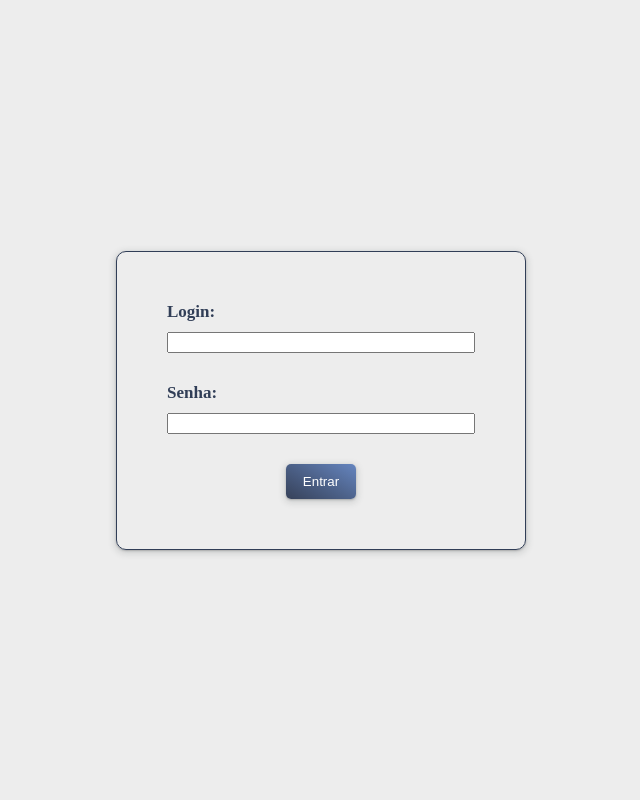
After one commit to Alexandre12121/SD, a Django app: template meusite/home/templates/login.html in a window 1280 px wide. The commit adds this page. Shown: the whole page, without its empty margins (319-959 px from the left). Run offline with Django 4.2, Linux system fonts and the light colour scheme; the template is opened without the code that fills it, so the values that code supplies are empty.

Commit message:
feat: adicionando página de login

```diff
--- /dev/null
+++ b/meusite/home/static/styles/login.css
@@ -0,0 +1,52 @@
+.login {
+  max-width: 100%;
+  height: 100vh;
+  display: grid;
+  place-items: center;
+  background-color: #ededed;
+}
+
+.login__form {
+  display: flex;
+  flex-direction: column;
+  padding: 50px;
+  border: #313e57 1px solid;
+  box-shadow: 0 1px 2px 0 rgba(60, 64, 67, 0.3),
+    0 2px 6px 2px rgba(60, 64, 67, 0.15);
+  border-radius: 10px;
+}
+
+.login__label {
+  font-size: 17px;
+  line-height: 20px;
+  font-weight: bold;
+  color: #313e57;
+}
+
+.login__input {
+  margin-top: 10px;
+  width: 300px;
+}
+
+.login__input ~ .login__label {
+  margin-top: 30px;
+}
+
+.login__button {
+  margin-top: 30px;
+  width: 70px;
+  padding: 10px;
+  color: #fff;
+  background: linear-gradient(210deg, #6585bf 0, #4d628a 50%, #364159 100%);
+  border: none;
+  border-radius: 5px;
+  box-shadow: 0 1px 2px 0 rgba(60, 64, 67, 0.3),
+    0 2px 6px 2px rgba(60, 64, 67, 0.15);
+  transition: 400ms;
+  align-self: center;
+}
+
+.login__button:hover {
+  transform: scale(1.05);
+  cursor: pointer;
+}
--- /dev/null
+++ b/meusite/home/templates/login.html
@@ -0,0 +1,23 @@
+<!DOCTYPE html>
+<html lang="en">
+  <head>
+    <meta charset="UTF-8" />
+    <meta http-equiv="X-UA-Compatible" content="IE=edge" />
+    <meta name="viewport" content="width=device-width, initial-scale=1.0" />
+    <title>Login</title>
+
+    <link rel="stylesheet" href="../templates/reset.css" />
+    <link rel="stylesheet" href="../static/styles/login.css" />
+  </head>
+  <body>
+    <section class="login">
+      <form action="" class="login__form">
+        <label for="login" class="login__label">Login:</label>
+        <input type="text" name="login" id="login" class="login__input" />
+        <label for="senha" class="login__label">Senha:</label>
+        <input type="password" name="senha" id="senha" class="login__input" />
+        <button class="login__button">Entrar</button>
+      </form>
+    </section>
+  </body>
+</html>
```
Also changed, not shown: meusite/home/templates/adicionar.html (+5 -4 lines), meusite/home/templates/index.html (+4 -3 lines), meusite/home/static/js/adicionar.js (renamed from meusite/home/static/adicionar.js), meusite/home/static/js/index.js (renamed from meusite/home/static/index.js), meusite/home/static/styles/adicionar.css (renamed from meusite/home/templates/adicionar.css), meusite/home/static/styles/reset.css (renamed from meusite/home/templates/reset.css), meusite/home/static/styles/styles.css (renamed from meusite/home/templates/styles.css).
